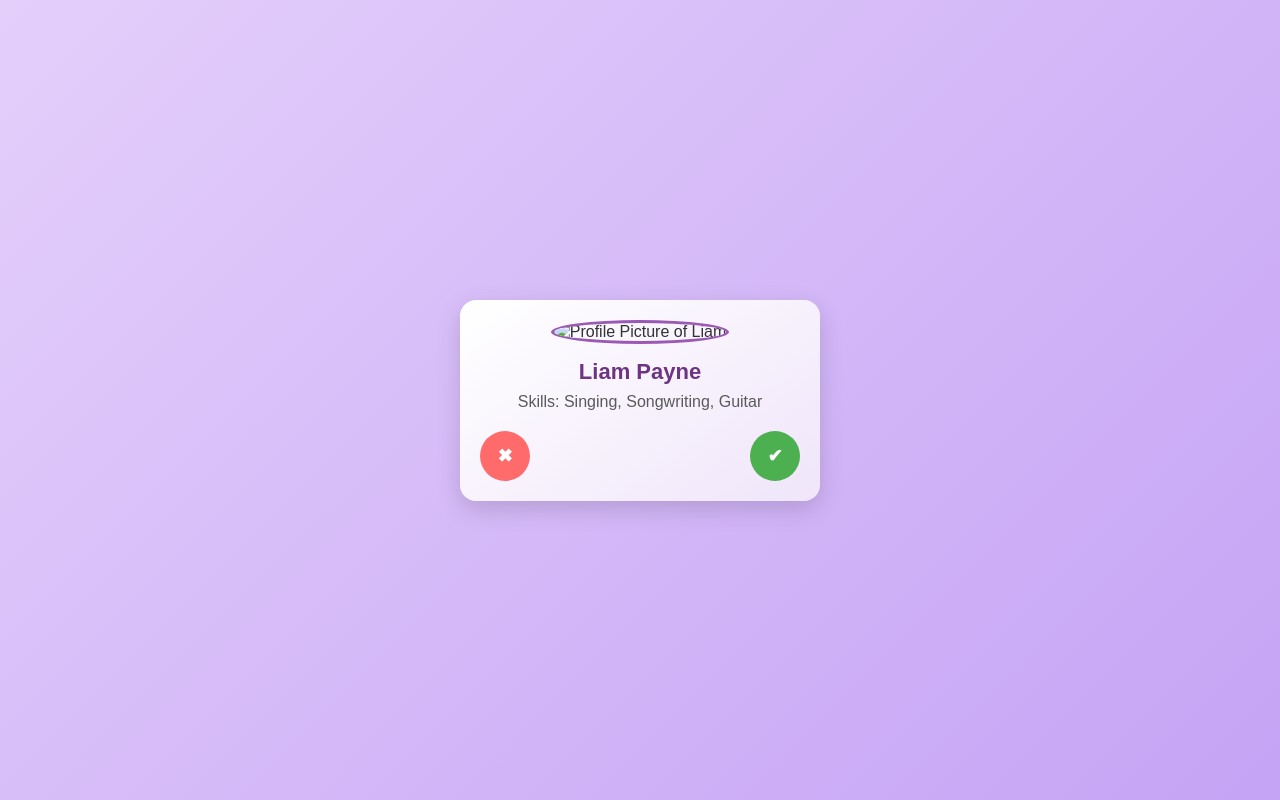
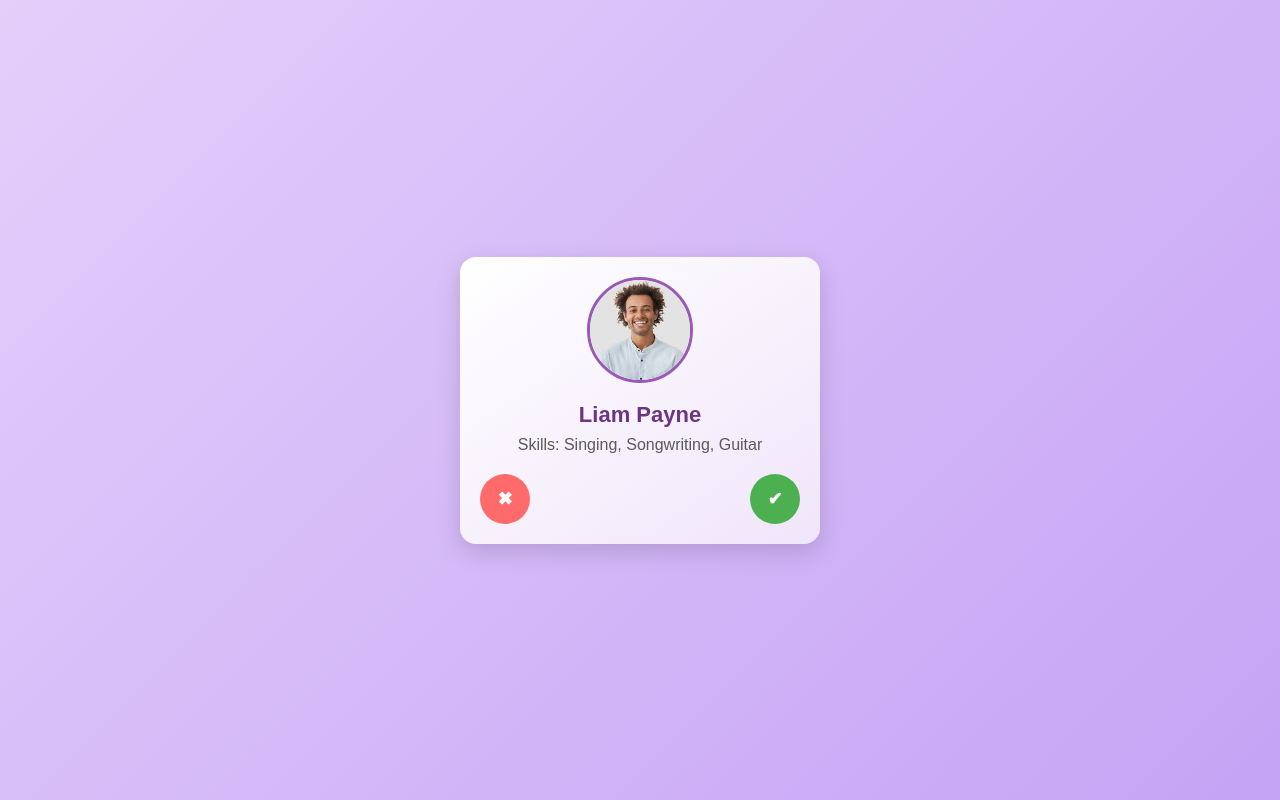
Before and after one commit to must-not-be-namedd/SKILLSWAP, a plain HTML site: page swipe.html in a window 1280 px wide. Drawn offline with Linux system fonts and the light colour scheme.

Commit message:
Update swipe.html

```diff
--- a/swipe.html
+++ b/swipe.html
@@ -97,7 +97,7 @@
 </head>
 <body>
   <div class="card">
-    <img src="liam[1].jpg" alt="Profile Picture of Liam" class="profile-pic" />
+    <img src="liam.jpg" alt="Profile Picture of Liam" class="profile-pic" />
     <div class="name">Liam Payne</div>
     <div class="skills">Skills: Singing, Songwriting, Guitar</div>
     <div class="buttons">
```
